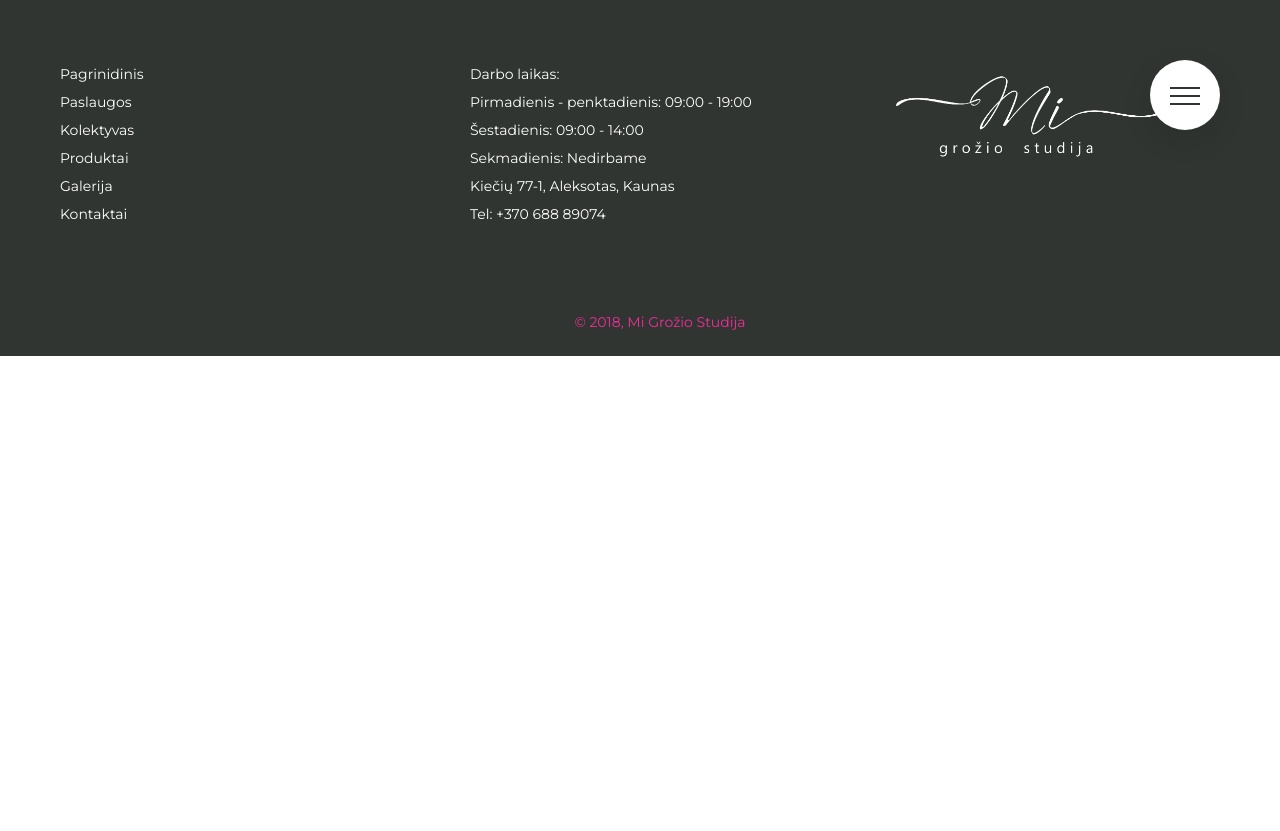
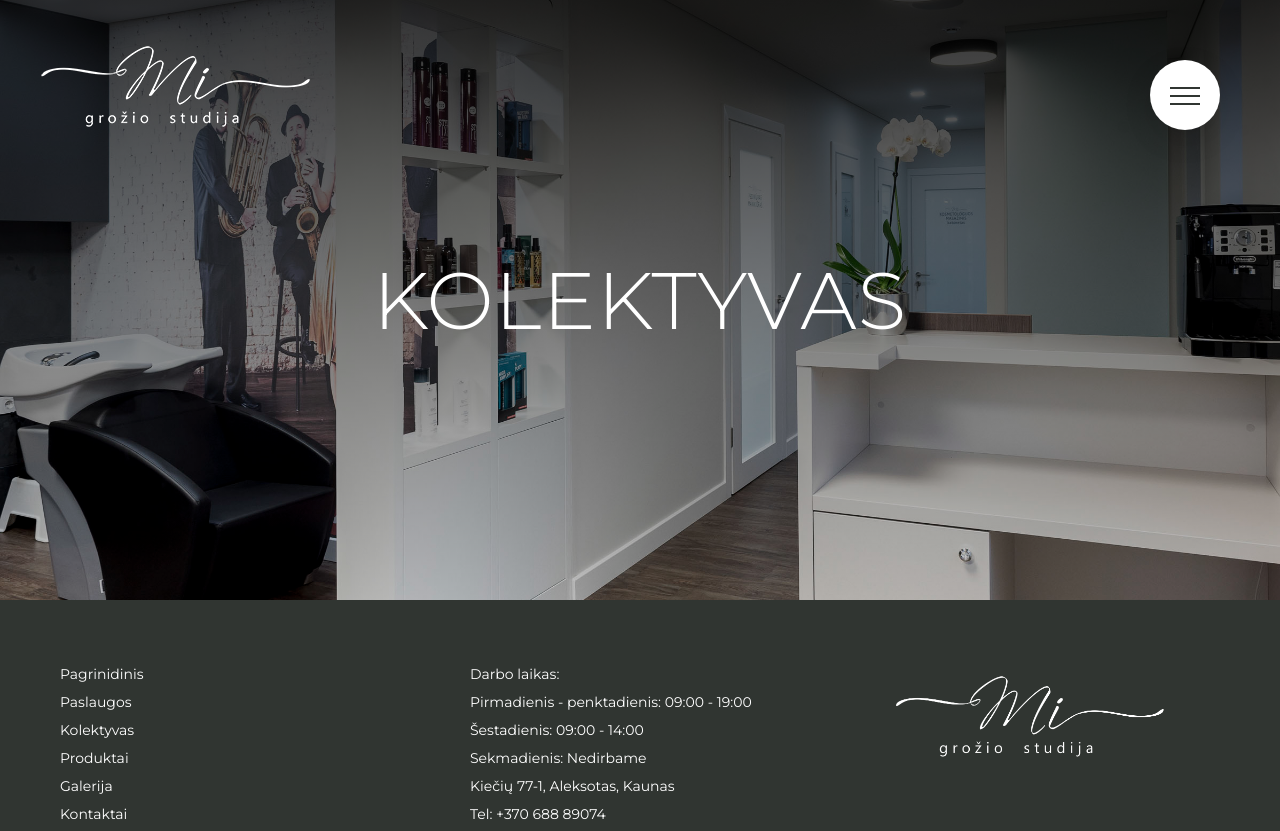
Before and after one commit to masalism/MiWebPage, a website: page kolektyvas.html in a window 1280 px wide. Shown: the top 831 px of the page. Before the commit the page ends 800 px from the top, so only its background shows below. Drawn offline with nearby package versions, Linux system fonts and the light colour scheme.

Commit message:
Kolektyvo headeris

```diff
--- a/kolektyvas.html
+++ b/kolektyvas.html
@@ -49,7 +49,15 @@
 
     </nav>
     <main>
+        <header class="header-secondary">
+            <div class="header-secondary__logo">
+                <img src="/img/logo-white-small.png" alt="Mi Logo" class="header-secondary__logo--pic">
+            </div>
 
+            <div class="header-secondary__text-box-sec">
+                <div class="header-secondary__text-sec">Kolektyvas</div>
+            </div>
+        </header>
     </main>
     <footer class="footer container-fluid">
         <div class="footer__social">
@@ -108,4 +116,5 @@
     <script src="js/bootstrap.min.js"></script>
     <script src="js/kolektyvas.js"></script>
 </body>
+
 </html>
--- a/sass/kolektyvas.scss
+++ b/sass/kolektyvas.scss
@@ -6,7 +6,9 @@
 @import "base/utilities";
 
 @import "components/button";
+
 @import "layout/footer";
+@import "layout/header-secondary";
 @import "layout/navigation";
 
 @import "pages/kolektyvas";
--- a/sass/pages/_kolektyvas.scss
+++ b/sass/pages/_kolektyvas.scss
@@ -0,0 +1,5 @@
+.header-secondary {
+    background-image: linear-gradient(rgba($black, 0.8),
+    rgba($black, 0.2)),
+    url(/img/personalas.jpg);
+}
--- a/sass/pages/_paslaugos.scss
+++ b/sass/pages/_paslaugos.scss
@@ -8,5 +8,4 @@
     display: inline-block;
     padding: 7rem 13rem;
     font-size: 1.6rem;
-
 }
```
Also changed, not shown: css/kolektyvas.css, img/Alina.jpg (added), img/Dzeinara.jpg (added), img/Edita.jpg (added), img/Ginte.jpg (added), img/Karolina.jpg (added), img/Menu_Icon_Empty.png (deleted), img/Viktorija.jpg (added), img/menu-icon.png (deleted), img/personalas.jpg (added).
